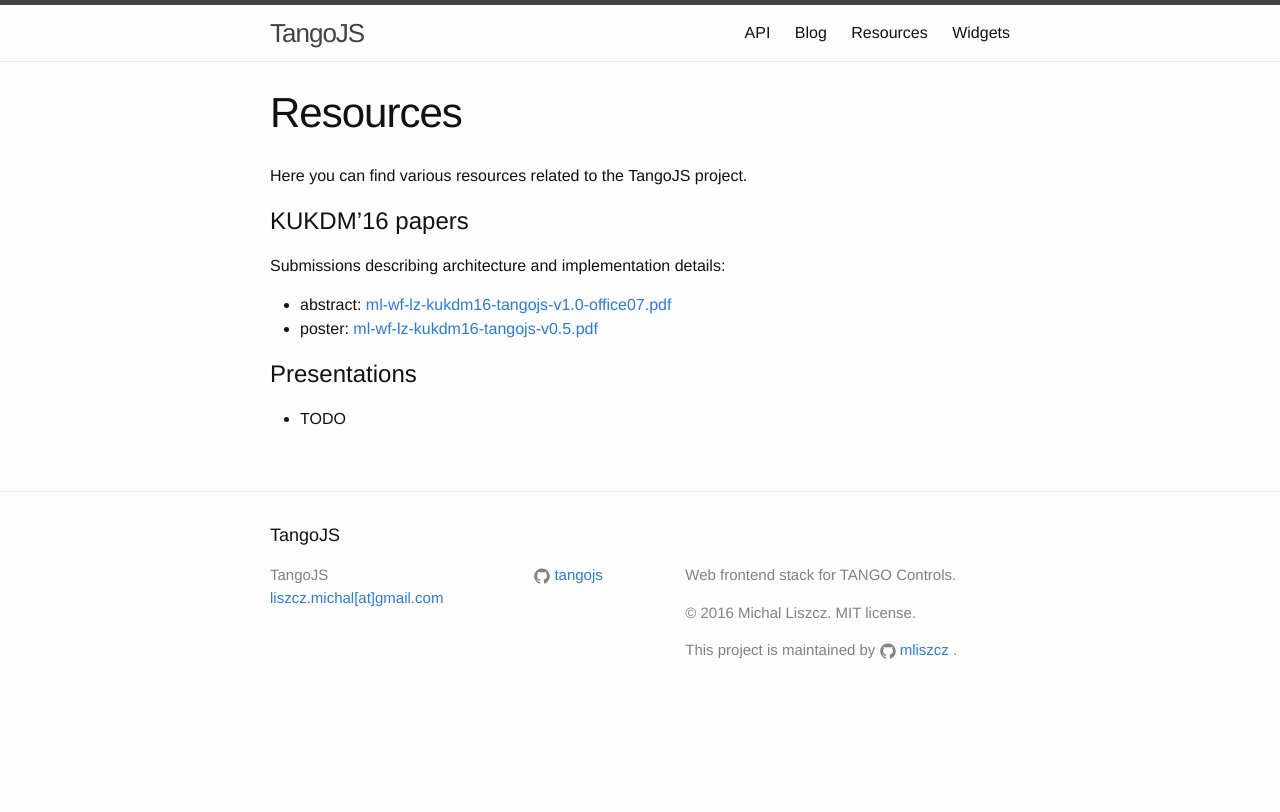
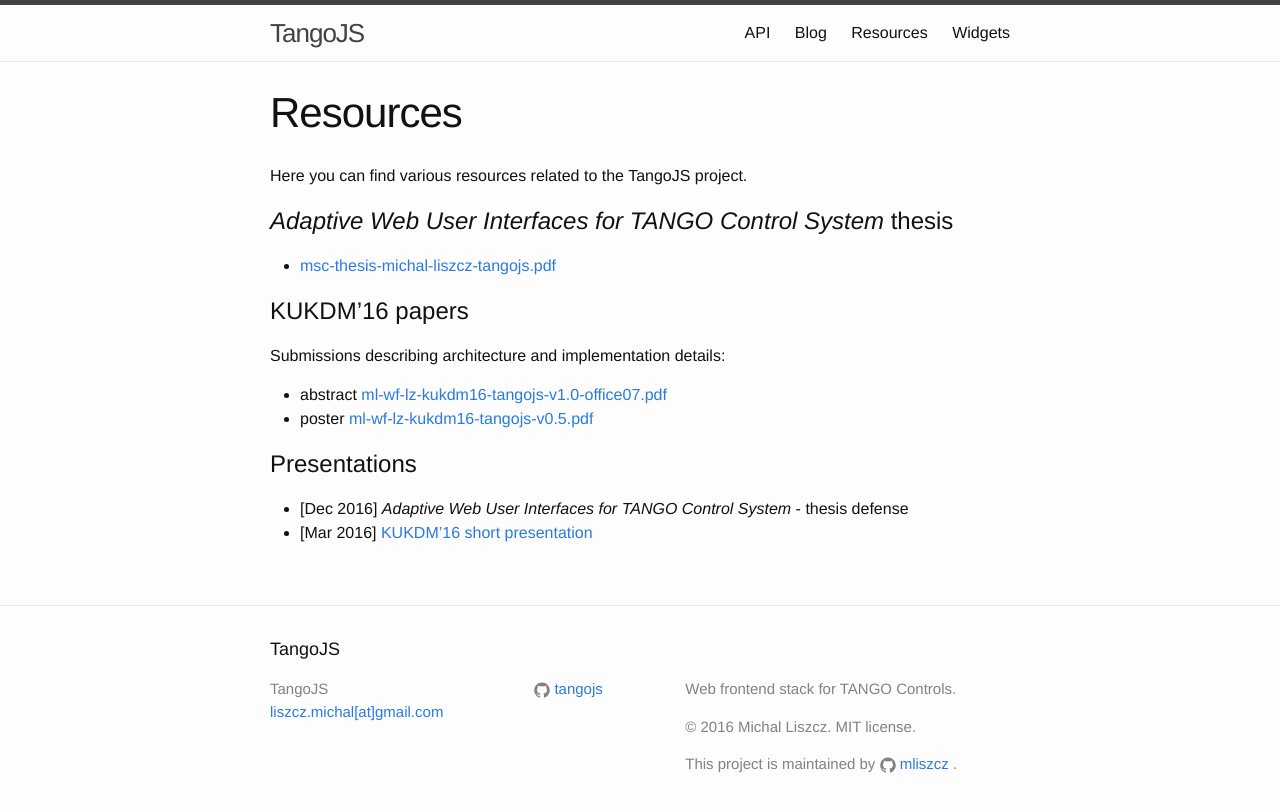
Before and after one commit to tangojs/tangojs.github.io, a Jekyll site: the page built from resources.md, in a window 1280 px wide. Shown: the top 812 px of the page. Built offline with Jekyll 4.4.1, drawn with Linux system fonts in a browser that asks for light colours.

Commit message:
links to papers updated

```diff
--- a/resources.md
+++ b/resources.md
@@ -6,15 +6,20 @@
 
 Here you can find various resources related to the TangoJS project.
 
+# *Adaptive Web User Interfaces for TANGO Control System* thesis
+
+* [msc-thesis-michal-liszcz-tangojs.pdf](https://github.com/mliszcz/msc-thesis/raw/master/thesis/pdf/msc-thesis-michal-liszcz-tangojs.pdf)
+
 # KUKDM'16 papers
 
 Submissions describing architecture and implementation details:
 
-* abstract: [ml-wf-lz-kukdm16-tangojs-v1.0-office07.pdf](
-  https://github.com/mliszcz/msc-thesis/raw/master/papers/kukdm16/ml-wf-lz-kukdm16-tangojs-v1.0-office07.pdf)
-* poster: [ml-wf-lz-kukdm16-tangojs-v0.5.pdf](
-  https://github.com/mliszcz/msc-thesis/raw/master/papers/kukdm16/poster/ml-wf-lz-kukdm16-tangojs-v0.5.pdf)
+* abstract
+  [ml-wf-lz-kukdm16-tangojs-v1.0-office07.pdf](https://github.com/mliszcz/msc-thesis/raw/master/papers/kukdm16/abstract/ml-wf-lz-kukdm16-tangojs-v1.0-office07.pdf)
+* poster
+  [ml-wf-lz-kukdm16-tangojs-v0.5.pdf](https://github.com/mliszcz/msc-thesis/raw/master/papers/kukdm16/poster/ml-wf-lz-kukdm16-tangojs-v0.5.pdf)
 
 # Presentations
 
-* TODO
+* [Dec 2016] *Adaptive Web User Interfaces for TANGO Control System* - thesis defense
+* [Mar 2016] [KUKDM'16 short presentation](https://github.com/mliszcz/msc-thesis/raw/master/papers/kukdm16/presentation/ml-wf-lz-kukdm16-tangojs-presentation-v0.1.pdf)
```
